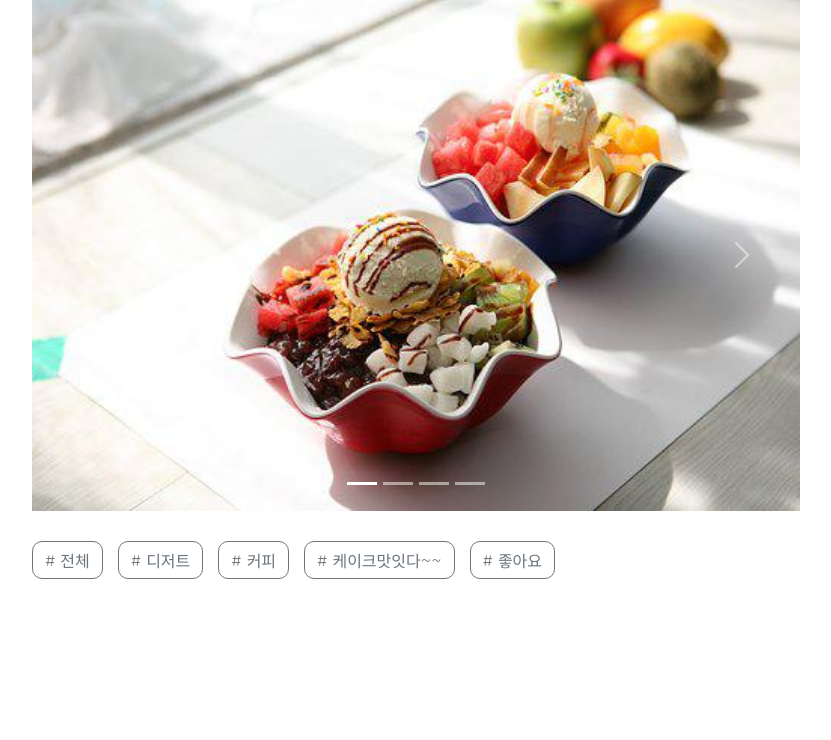
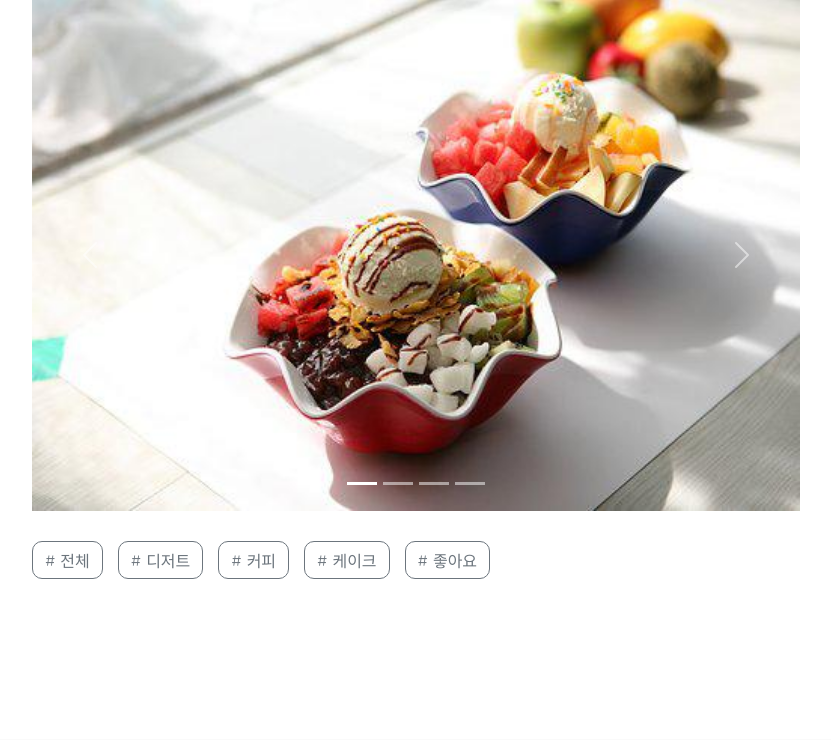
Before and after one commit to MIINII/sparta_chapter1, a Flask app: template templates/cafes.html in a window 1280 px wide. Shown: the part 261-1001 px from the top of the page, without its empty margins (224-1055 px from the left). Run offline with Flask 2, Linux system fonts and the light colour scheme; the template is opened without the code that fills it, so the values that code supplies are empty; some libraries are stand-ins or nearby versions.

Commit message:
test commit

```diff
--- a/templates/cafes.html
+++ b/templates/cafes.html
@@ -57,7 +57,7 @@
         <button onclick="listing_all()" type="button" class="btn btn-outline-secondary"># 전체</button>
         <button type="button" class="btn btn-outline-secondary"># 디저트</button>
         <button type="button" class="btn btn-outline-secondary"># 커피</button>
-        <button type="button" class="btn btn-outline-secondary"># 케이크맛잇다~~</button>
+        <button type="button" class="btn btn-outline-secondary"># 케이크</button>
         <button type="button" class="btn btn-outline-secondary"># 좋아요</button>
     </div>
 
@@ -98,6 +98,9 @@
 
         .card {
             position: relative;
+        }
+        .col .card .card-body .card-title {
+            cursor: pointer;
         }
 
         .icon-cover {
```
